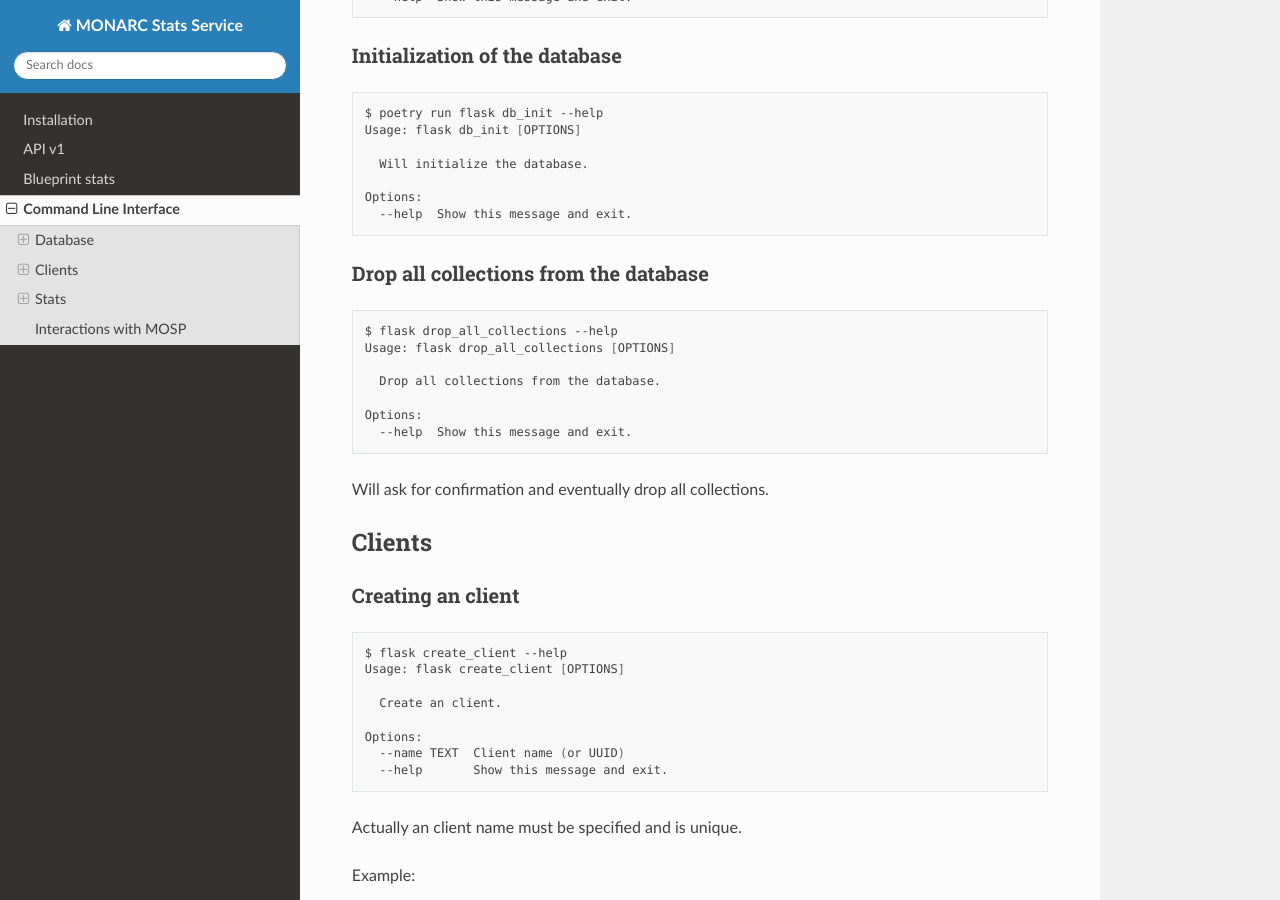
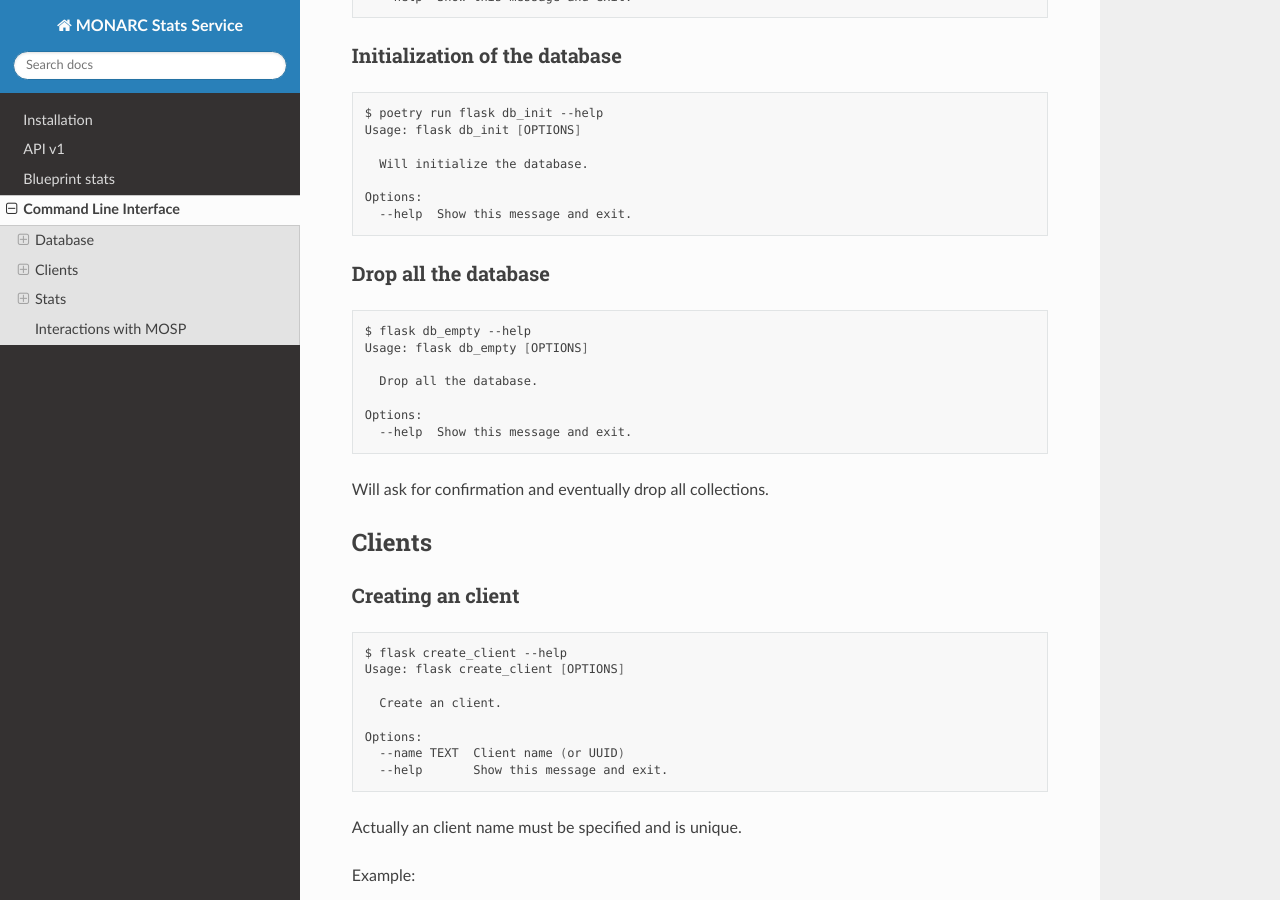
Before and after one commit to monarc-project/stats-service, a Sphinx documentation site: the page built from docs/command-line-interface.rst, in a window 1280 px wide and 900 px high, scrolled down 559 px. Built offline with Sphinx 7.4.7 and the Read the Docs theme 2.0.0, drawn with Linux system fonts in a browser that asks for light colours.

Commit message:
chg: [documentation] the command drop_all_collections has been removed for long time.

```diff
--- a/docs/api-v1.rst
+++ b/docs/api-v1.rst
@@ -23,7 +23,7 @@
 --------
 
 Getting stats for a client
-~~~~~~~~~~~~~~~~~~~~~~~~~~~~~~~~~
+~~~~~~~~~~~~~~~~~~~~~~~~~~
 
 .. code-block:: bash
 
--- a/docs/command-line-interface.rst
+++ b/docs/command-line-interface.rst
@@ -42,15 +42,15 @@
       --help  Show this message and exit.
 
 
-Drop all collections from the database
-~~~~~~~~~~~~~~~~~~~~~~~~~~~~~~~~~~~~~~
+Drop all the database
+~~~~~~~~~~~~~~~~~~~~~
 
 .. code-block:: bash
 
-    $ flask drop_all_collections --help
-    Usage: flask drop_all_collections [OPTIONS]
+    $ flask db_empty --help
+    Usage: flask db_empty [OPTIONS]
 
-      Drop all collections from the database.
+      Drop all the database.
 
     Options:
       --help  Show this message and exit.
@@ -61,10 +61,10 @@
 
 
 Clients
--------------
+-------
 
 Creating an client
-~~~~~~~~~~~~~~~~~~~~~~~~
+~~~~~~~~~~~~~~~~~~
 
 .. code-block:: bash
 
@@ -90,7 +90,7 @@
 
 
 Listing clients
-~~~~~~~~~~~~~~~~~~~~~
+~~~~~~~~~~~~~~~
 
 .. code-block:: bash
 
```
